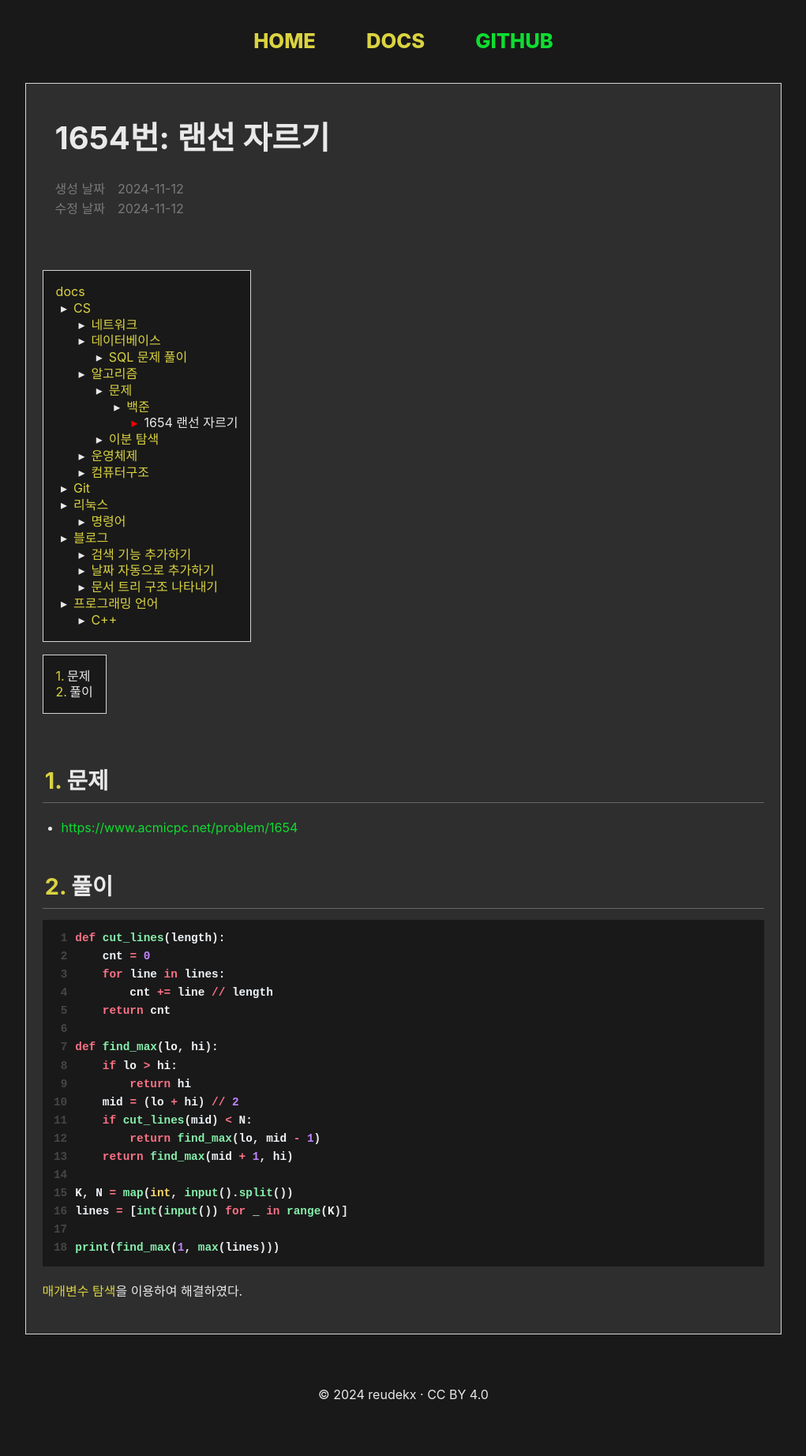
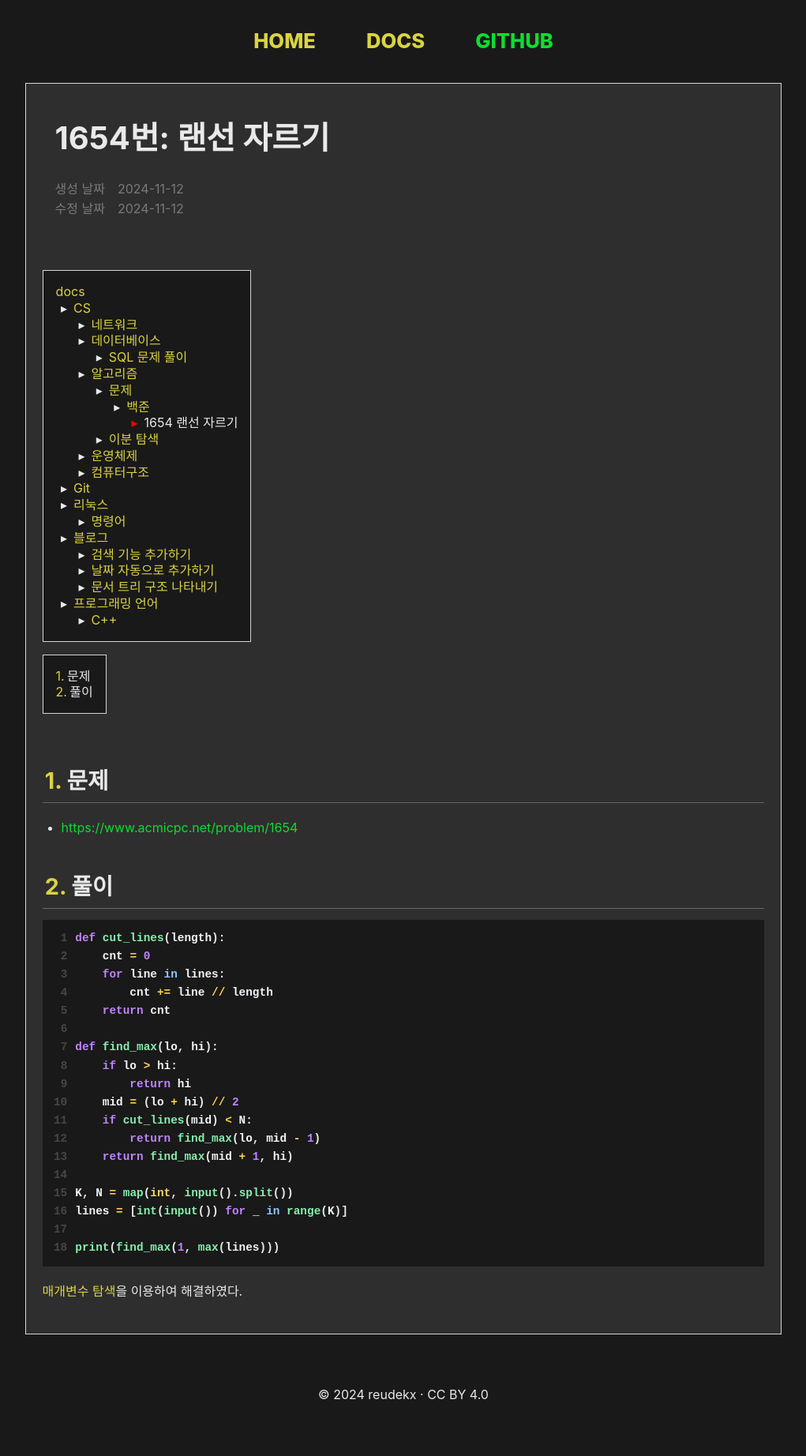
Before and after one commit to reudekx/reudekx.github.io, a Jekyll site: the page built from _docs/docs/CS/알고리즘/문제/백준/1654 랜선 자르기.md, in a window 1280 px wide. Shown: the whole page at 79% size, without its empty margins (129-1150 px from the left). Built offline with Jekyll 4.4.1, drawn with Linux system fonts in a browser that asks for light colours.

Commit message:
feat: highlight.scss 수정

```diff
--- a/_sass/highlight.scss
+++ b/_sass/highlight.scss
@@ -194,64 +194,53 @@
 
 .highlight .vc {
   color: #f1f5f9;
-  // background-color: #1e293b;
 }
 
 .highlight .nn {
   color: #f1f5f9;
-  // background-color: #1e293b;
 }
 
 .highlight .nl {
   color: #f1f5f9;
-  // background-color: #1e293b;
 }
 
 .highlight .ni {
   color: #f1f5f9;
-  // background-color: #1e293b;
 }
 
 .highlight .bp {
   color: #f1f5f9;
-  // background-color: #1e293b;
 }
 
 .highlight .vg {
   color: #f1f5f9;
-  // background-color: #1e293b;
 }
 
 .highlight .vi {
   color: #f1f5f9;
-  // background-color: #1e293b;
 }
 
 .highlight .nv,
 .highlight .vm {
   color: #f1f5f9;
-  // background-color: #1e293b;
 }
 
 .highlight .w {
   color: #f1f5f9;
-  // background-color: #1e293b;
 }
 
 .highlight {
   color: #f1f5f9;
-  // background-color: #1e293b;
 }
 
 .highlight .n,
 .highlight .py,
 .highlight .nx {
   color: #f1f5f9;
-  // background-color: #1e293b;
 }
 
 .highlight .ow {
-  color: #fb7185;
+  color: #93c5fd;
 }
 
 .highlight .nt {
@@ -260,17 +249,17 @@
 
 .highlight .k,
 .highlight .kv {
-  color: #fb7185;
+  color: #c084fc;
 }
 
 .highlight .kn {
-  color: #fb7185;
+  color: #67e8f9;
 }
 
 .highlight .kp {
-  color: #fb7185;
+  color: #a78bfa;
 }
 
 .highlight .o {
-  color: #fb7185;
+  color: #fcd34d;
 }
```
